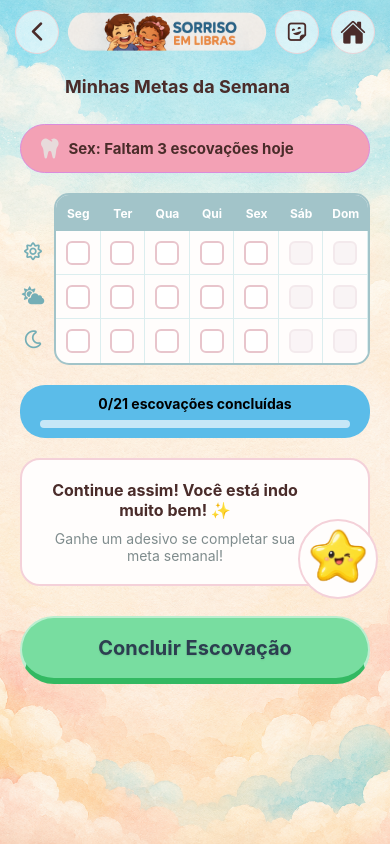
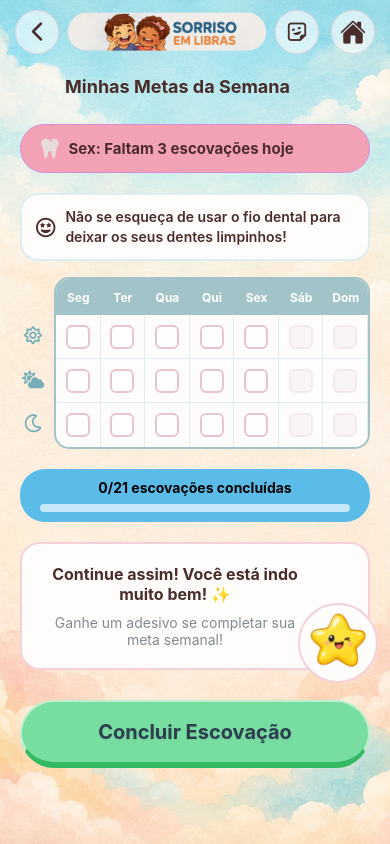
Before and after one commit to wellyremigio/sorriso-libras, a React Native app: screen /WeeklyGoals in a window 390 px wide. Built offline with nearby package versions, Linux system fonts and the light colour scheme; no server answers.

Commit message:
feat: adjust goal screen

```diff
--- a/src/screens/goals/StickerAchievementScreen.js
+++ b/src/screens/goals/StickerAchievementScreen.js
@@ -25,6 +25,7 @@ const StickerAchievementScreen = ({ navigation, route }) => {
     const {
         isFinalAchievement = false,
         earnedStickers = [],
+        achievementType = null,
     } = route.params || {};
 
     const earnedSticker = earnedStickers[0];
@@ -33,9 +34,11 @@ const StickerAchievementScreen = ({ navigation, route }) => {
 
     const stickerImageSource = hasEarnedSticker
         ? { uri: earnedSticker.image_url }
-        : isFinalAchievement
-            ? require('../../assets/stickers/trofeu_dourado_1.png')
-            : null;
+        : achievementType === 'weekly_brushing_goal'
+            ? require('../../assets/sticker_pop.png')
+            : isFinalAchievement
+                ? require('../../assets/stickers/trofeu_dourado_1.png')
+                : null;
 
     const handleContinue = () => {
         if (isFinalAchievement) {
@@ -96,6 +99,8 @@ const StickerAchievementScreen = ({ navigation, route }) => {
                     <Text style={styles.descriptionText}>
                         {isFinalAchievement
                             ? "Você completou todas as lições. Continue cuidando bem do seu sorriso!"
+                            : achievementType === 'weekly_brushing_goal'
+                                ? "Você completou a meta da semana!"
                             : hasEarnedSticker
                                 ? `Você conquistou um adesivo!`
                                 : "Você concluiu esta lição!"}
--- a/src/screens/goals/WeeklyGoalsScreen.js
+++ b/src/screens/goals/WeeklyGoalsScreen.js
@@ -1,8 +1,7 @@
-import React, { useState, useCallback, useEffect } from 'react';
-import { View, Text, StyleSheet, TouchableOpacity, ScrollView, Image, ImageBackground } from 'react-native';
+import React, { useState, useEffect } from 'react';
+import { View, Text, StyleSheet, TouchableOpacity, ScrollView, Image, ImageBackground, Alert } from 'react-native';
 import { SafeAreaView } from 'react-native-safe-area-context';
 import { Ionicons, FontAwesome5, MaterialCommunityIcons } from '@expo/vector-icons';
-import { useFocusEffect } from '@react-navigation/native';
 import AsyncStorage from '@react-native-async-storage/async-storage';
 import FloatingBalloons from '../../components/animation/FloatingBalloons';
 
@@ -59,19 +58,6 @@ const WeeklyGoalsScreen = ({ navigation }) => {
         loadData();
     }, []);
 
-    useFocusEffect(
-        useCallback(() => {
-            setCompleteBrush((prevState) => {
-                const currentTotal = Object.values(prevState).filter(Boolean).length;
-                if (currentTotal >= totalGoal) {
-                    AsyncStorage.removeItem('@stickers_progress');
-                    return {};
-                }
-                return prevState;
-            });
-        }, [])
-    );
-
     const toggleCheck = async (day, shiftId) => {
         const key = `${day}-${shiftId}`;
         setCompleteBrush((prevState) => {
@@ -89,7 +75,31 @@ const WeeklyGoalsScreen = ({ navigation }) => {
     ].filter(Boolean).length;
 
     const brushesLeftToday = 3 - brushesToday;
+    const isWeeklyGoalCompleted = totalCompleted >= totalGoal;
+    const isLastDayOfWeek = currentDayIndex === 6;
+    const isTodayGoalCompleted = brushesLeftToday === 0;
 
+
+    const handleFinishBrushing = () => {
+        if (isWeeklyGoalCompleted) {
+            navigation.navigate("StickerAchievementScreen", {
+                isFinalAchievement: false,
+                achievementType: "weekly_brushing_goal",
+                earnedStickers: [],
+            });
+            return;
+        }
+
+        if (isLastDayOfWeek && isTodayGoalCompleted) {
+            Alert.alert(
+                "Você está quase lá!",
+                "A semana terminou, mas tudo bem! Na próxima semana você pode tentar de novo e conquistar seu adesivo."
+            );
+            return;
+        }
+
+        setIsCelebrating(true);
+    };
     return (
         <ImageBackground
             source={require("../../assets/imagem_fundo.png")}
@@ -125,8 +135,6 @@ const WeeklyGoalsScreen = ({ navigation }) => {
                 </View>
 
                 <ScrollView contentContainerStyle={styles.scrollContent} showsVerticalScrollIndicator={false}>
-
-                    {/* 3. Indicador de Meta do Dia Atual */}
                     <View style={styles.todayGoalBanner}>
                         <FontAwesome5
                             name="tooth"
@@ -142,9 +150,20 @@ const WeeklyGoalsScreen = ({ navigation }) => {
                         </Text>
                     </View>
 
+                    <View style={styles.flossReminderCard}>
+                        <FontAwesome5
+                            name="grin-stars"
+                            size={20}
+                            color={COLORS.textDark}
+                            style={styles.flossReminderIcon}
+                        />
+
+                        <Text style={styles.flossReminderText}>
+                            Não se esqueça de usar o fio dental para deixar os seus dentes limpinhos!
+                        </Text>
+                    </View>
+
                     <View style={styles.calendarWrapper}>
-
-
                         <View style={styles.iconColumn}>
                             <View style={styles.iconHeaderSpace} />
                             {brushingShifts.map((shift) => (
@@ -213,8 +232,19 @@ const WeeklyGoalsScreen = ({ navigation }) => {
                         </View>
                     </View>
 
-                    <TouchableOpacity style={styles.actionButton} onPress={() => setIsCelebrating(true)} activeOpacity={0.8}>
+                    {/* <TouchableOpacity style={styles.actionButton} onPress={() => setIsCelebrating(true)} activeOpacity={0.8}>
                         <Text style={styles.actionButtonText}>Concluir Escovação</Text>
+                    </TouchableOpacity> */}
+                    <TouchableOpacity
+                        style={styles.actionButton}
+                        onPress={handleFinishBrushing}
+                        activeOpacity={0.8}
+                    >
+                        <Text style={styles.actionButtonText}>
+                            {isLastDayOfWeek
+                                ? (isWeeklyGoalCompleted ? "Receber Adesivo" : "Completar escovação")
+                                : "Concluir Escovação"}
+                        </Text>
                     </TouchableOpacity>
                 </ScrollView>
 
@@ -234,6 +264,29 @@ const styles = StyleSheet.create({
     container: {
         flex: 1,
         backgroundColor: "transparent",
+    },
+    flossReminderCard: {
+        flexDirection: "row",
+        alignItems: "center",
+        backgroundColor: "#FFFDFC",
+        borderWidth: 2,
+        borderColor: "#DCEEEF",
+        borderRadius: 18,
+        paddingHorizontal: 14,
+        paddingVertical: 12,
+        marginBottom: 16,
+    },
+
+    flossReminderIcon: {
+        marginRight: 10,
+    },
+
+    flossReminderText: {
+        flex: 1,
+        color: COLORS.textDark,
+        fontSize: 14,
+        lineHeight: 20,
+        fontWeight: "600",
     },
     background: {
         flex: 1,
```
